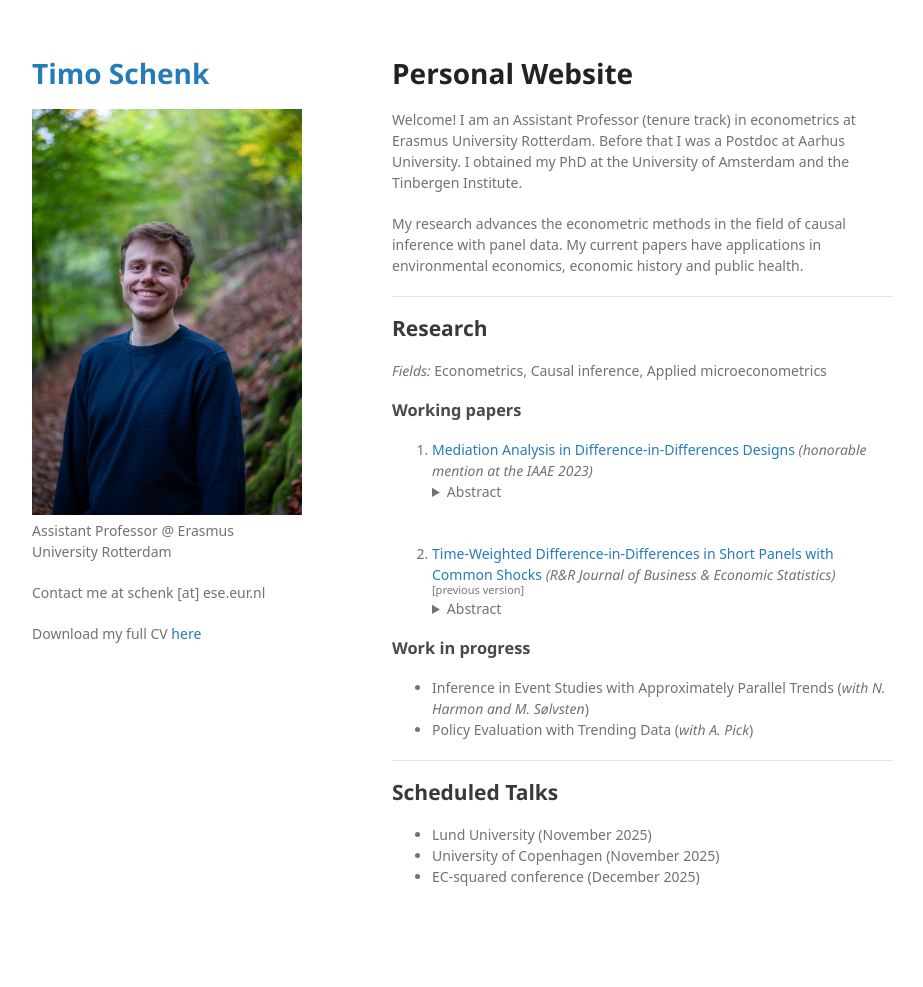
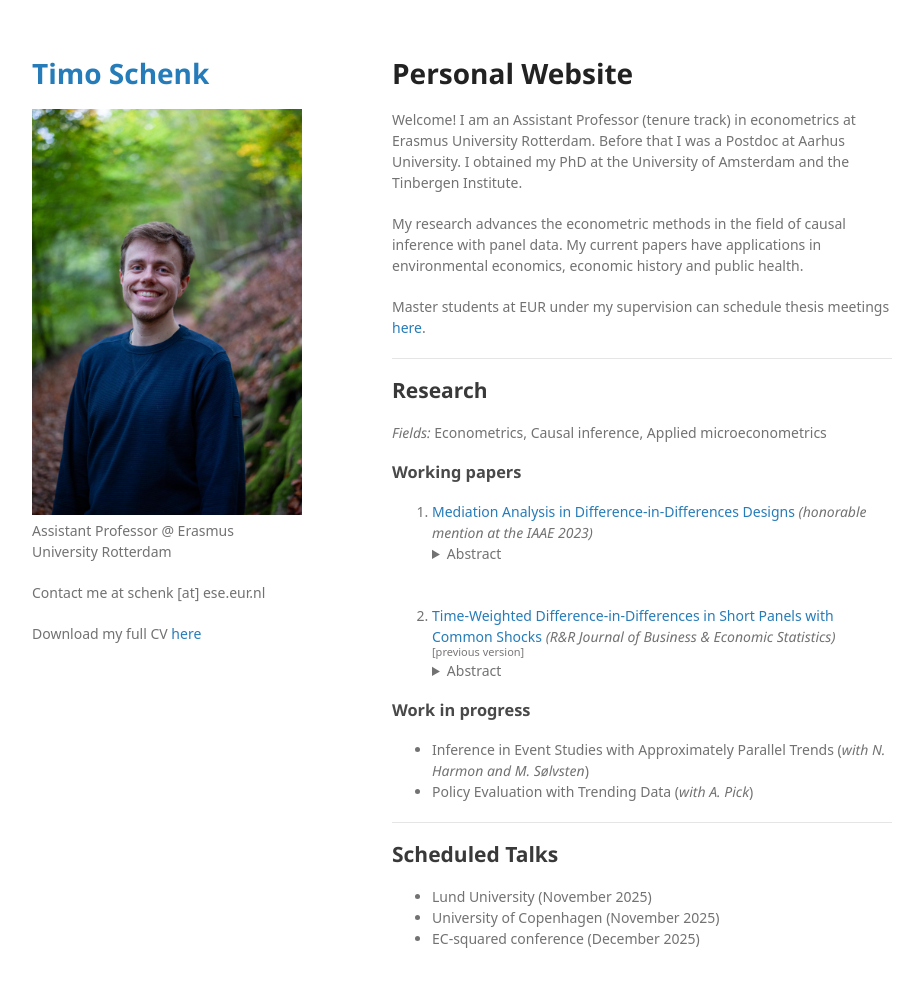
Before and after one commit to timoschenk/timoschenk.github.io, a Jekyll site: the page built from index.markdown, in a window 1280 px wide and 1019 px high. Shown: the top 987 px of the window, without its empty margins (178-1101 px from the left). Built offline with Jekyll 4.4.1, drawn with Linux system fonts in a browser that asks for light colours; some web fonts are replaced; a script that is not in the unit is left out.

Commit message:
add thesis meeting link

```diff
--- a/index.markdown
+++ b/index.markdown
@@ -13,6 +13,8 @@ Welcome! I am an Assistant Professor (tenure track) in econometrics at Erasmus U
 
 My research advances the econometric methods in the field of causal inference with panel data.
 My current papers have applications in environmental economics, economic history and public health.
+
+Master students at EUR under my supervision can schedule thesis meetings [here](https://outlook.office.com/bookwithme/user/7f6ce51643274d28a7ab716e2427b110%40eur.nl/meetingtype/cSyFQoMXcUemU54rM_AS2Q2?anonymous&ismsaljsauthenabled).
 
 ---
 
```
Also changed, not shown: 1 other file.
